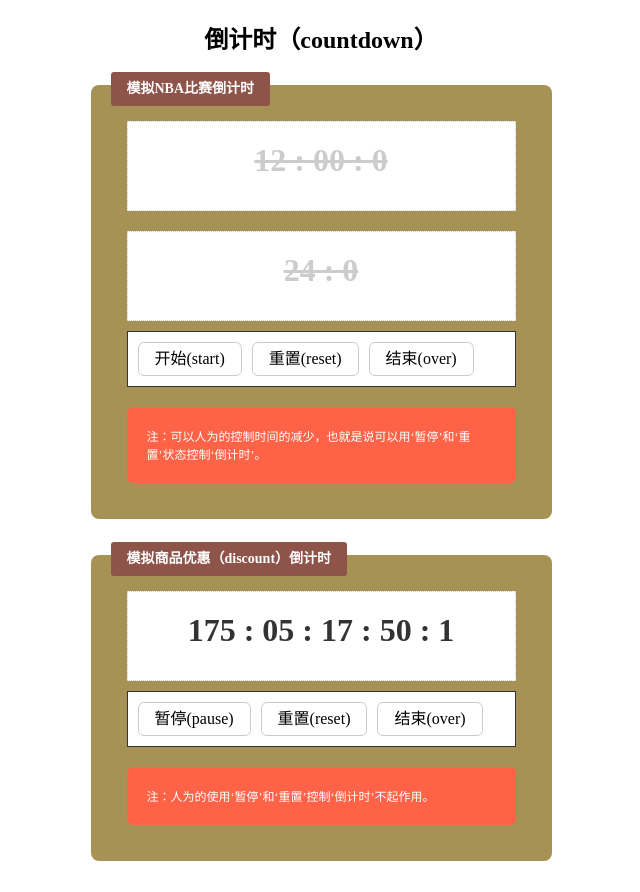
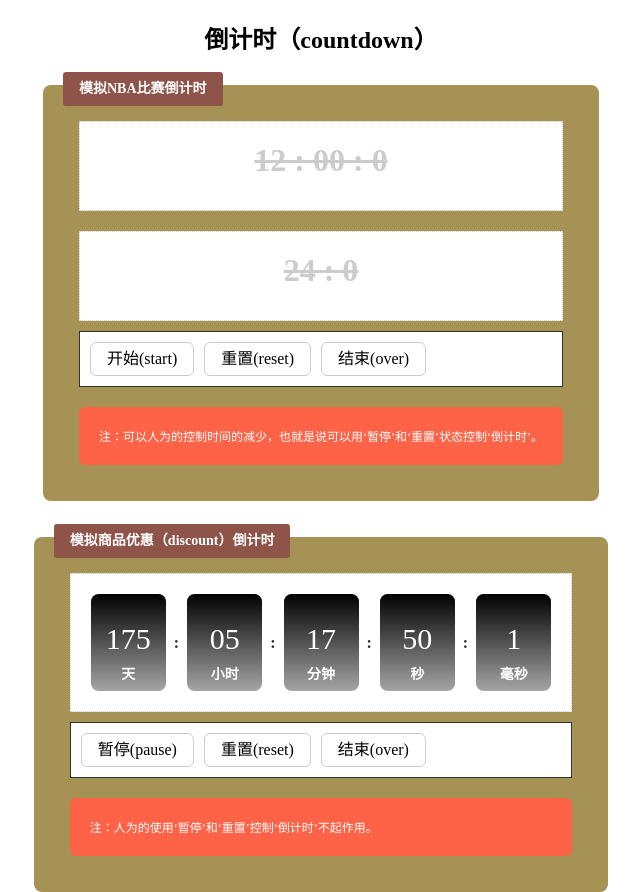
Before and after one commit to lvzhenbang/countdown, a plain HTML site: page index.html in a window 1280 px wide. Shown: the whole page, without its empty margins (319-959 px from the left). Before the commit the page ends 861 px from the top, so only its background shows below. Drawn offline with Linux system fonts and the light colour scheme.

Commit message:
add: theme & lang

```diff
--- a/index.html
+++ b/index.html
@@ -33,7 +33,7 @@
     .block {
       position: relative;
       display: inline-block;
-      width: 461px;
+      min-width: 461px;
       padding: 36px;
       border-radius: 8px;
       background-color: #a69255;
@@ -57,7 +57,7 @@
     }
 
     .countdown {
-      height: 90px;
+      min-height: 90px;
       padding: 20px;
       box-sizing: border-box;
       font-size: 32px;
@@ -112,6 +112,42 @@
       font-style: intalic;
       font-size: 12px;
       color: #fff;
+    }
+
+    /* dark */
+    .dark {
+      display: flex;
+      align-items: center;
+    }
+
+    .dark .time-item {
+      position: relative;
+      min-width: 2.5em;
+      padding: 1em .5em 1.25em .5em;
+      font: 30px/30px '';
+      color: #fff;
+      border-radius: .25em;
+      background: -webkit-linear-gradient(top, #999 , #000);
+      background: -moz-linear-gradient(bottom, #999, #000);
+      background: -o-linear-gradient(bottom, #999, #000);
+      background: linear-gradient(to bottom, #000000 , #a5a5a5);
+    }
+
+    .dark .time-item .text {
+      position: absolute;
+      right: 0;
+      bottom: .1em;
+      display: block;
+      width: 100%;
+      font-size: 14px;
+      font-weight: bold;
+    }
+
+    .dark .separator {
+      display: block;
+      padding: .5em;
+      font-size: 16px;
+      font-weight: bold;
     }
   </style>
 </head>
@@ -173,7 +209,9 @@
 
     let countdown3 = new countDown('.countdown3', {
       endTime: '2020-1-1 16:29:23 999',
-      format: 'd : h : m : S : s'
+      format: 'd : h : m : S : s',
+      themeClass: 'dark',
+      lang: 'zh'
     });
 
     const elNbaPausePlay = document.querySelector('.nba .btn.pause-play');
@@ -199,13 +237,13 @@
     });
 
     elNbaEnd.addEventListener('click', function() {
+      flag = !flag;
       countdown1.pause();
       countdown2.end();
     });
 
 
     elNbaReset.addEventListener('click', function() {
-      countdown1.pause();
       countdown2.reset();
     });
 
--- a/src/countdown.js
+++ b/src/countdown.js
@@ -11,6 +11,25 @@ let defaults =  {
   format: 'd : h : m : S : s',
   auto: true, // 自动倒计时，默认true
   fixed: false, // 时间每时每刻都在流逝（如：商城），值为false；时间可以固定，时间的流逝不是固定的（如：NBA比赛倒计时）值为true,
+  lang: 'en', // 默认英文,
+  themeClass: false, // 默认为false。如果存在则为一个选择器名称，如`.countdown-item`
+}
+
+const langMap = {
+  en: {
+    d: 'days',
+    h: 'hours',
+    m: 'minutes',
+    S: 'seconds',
+    s: 'milliseconds'
+  },
+  zh: {
+    d: '天',
+    h: '小时',
+    m: '分钟',
+    S: '秒',
+    s: '毫秒'
+  }
 }
 class countDown {
   constructor(el, opt) {
@@ -199,10 +218,39 @@ class countDown {
     return Object.prototype.toString.call(date) === "[object Date]" && !isNaN(date.getTime());
   }
 
+  getTimeName(timeArr) {
+    const lang = this.options.lang;
+    var timeNameArr = [];
+    for (let len = timeArr.length, i = 0; i < len; i += 1) {
+      timeNameArr.push(langMap[lang][timeArr[i]])
+    }
+
+    return timeNameArr;
+  }
+
   /* countdown render -> time-string to webview */
   render() {
     if (this.$el) {
-      this.$el.innerHTML = this._format();
+      let html = '';
+      let htmlArr = [];
+      const timeArr = this.options.format.split(' : ');
+      const timeNameArr = this.getTimeName(timeArr);
+      const timeValueArr = this._format().split(' : ');
+      const themeClass = this.options.themeClass;
+
+      if (themeClass && themeClass.length > 0) {
+        for (let len = timeArr.length, i = 0; i < len; i += 1) {
+          htmlArr.push(`<div class="time-item">
+            <span class="number">${timeValueArr[i]}</span>
+            <span class="text">${timeNameArr[i]}</span>
+          </div>`);
+        }
+        html = htmlArr.join(`<span class="separator">:</span>`);
+        this.$el.classList.add(themeClass);
+      } else {
+        html = this._format();
+      }
+      this.$el.innerHTML = html;
     } else {
       console.log(this.offset.day, this.offset.hour, this.offset.minute, this.offset.second, this.offset.millisecond);
     }
```
